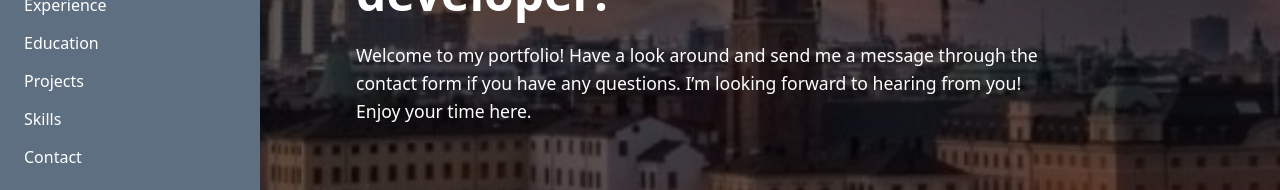
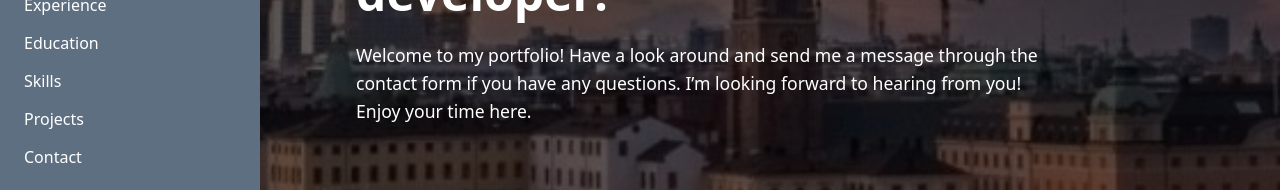
Before and after one commit to saxenapriti1008-stack/priti-portfolio, a React (Vite) app in the folder react-portfolio/: page / in a window 1280 px wide. Shown: the part 390-580 px from the top of the page. Built offline with nearby package versions, Linux system fonts and the light colour scheme.

Commit message:
updated sidebar.jsx
updated skills

```diff
--- a/react-portfolio/src/components/Sidebar.jsx
+++ b/react-portfolio/src/components/Sidebar.jsx
@@ -13,8 +13,8 @@ function Sidebar() {
         <li><a href="#about">About</a></li>
         <li><a href="#experience">Experience</a></li>
         <li><a href="#education">Education</a></li>
+         <li><a href="#skills">Skills</a></li>
         <li><a href="#projects">Projects</a></li>
-        <li><a href="#skills">Skills</a></li>
         <li><a href="#contact">Contact</a></li>
       </ul>
 
```
